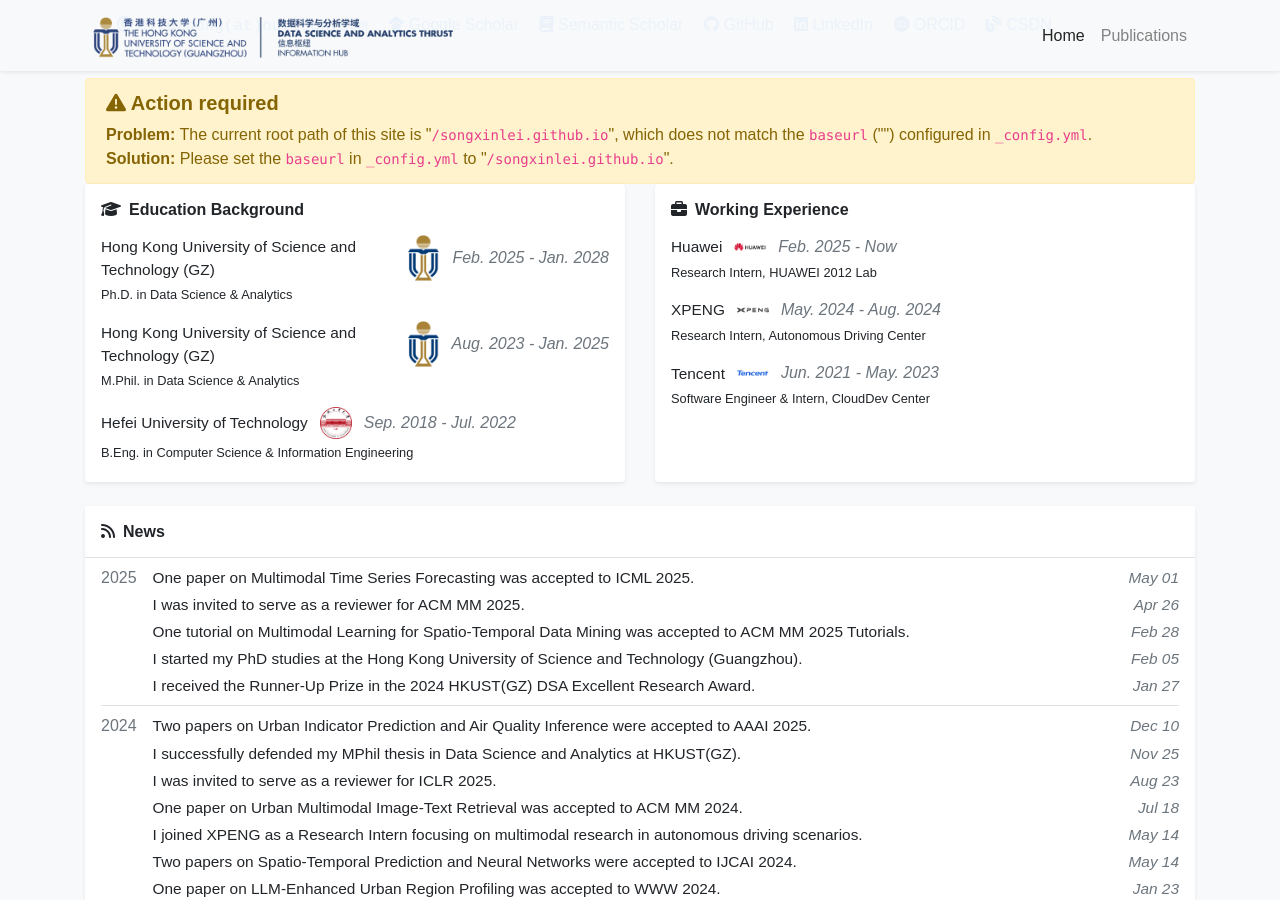
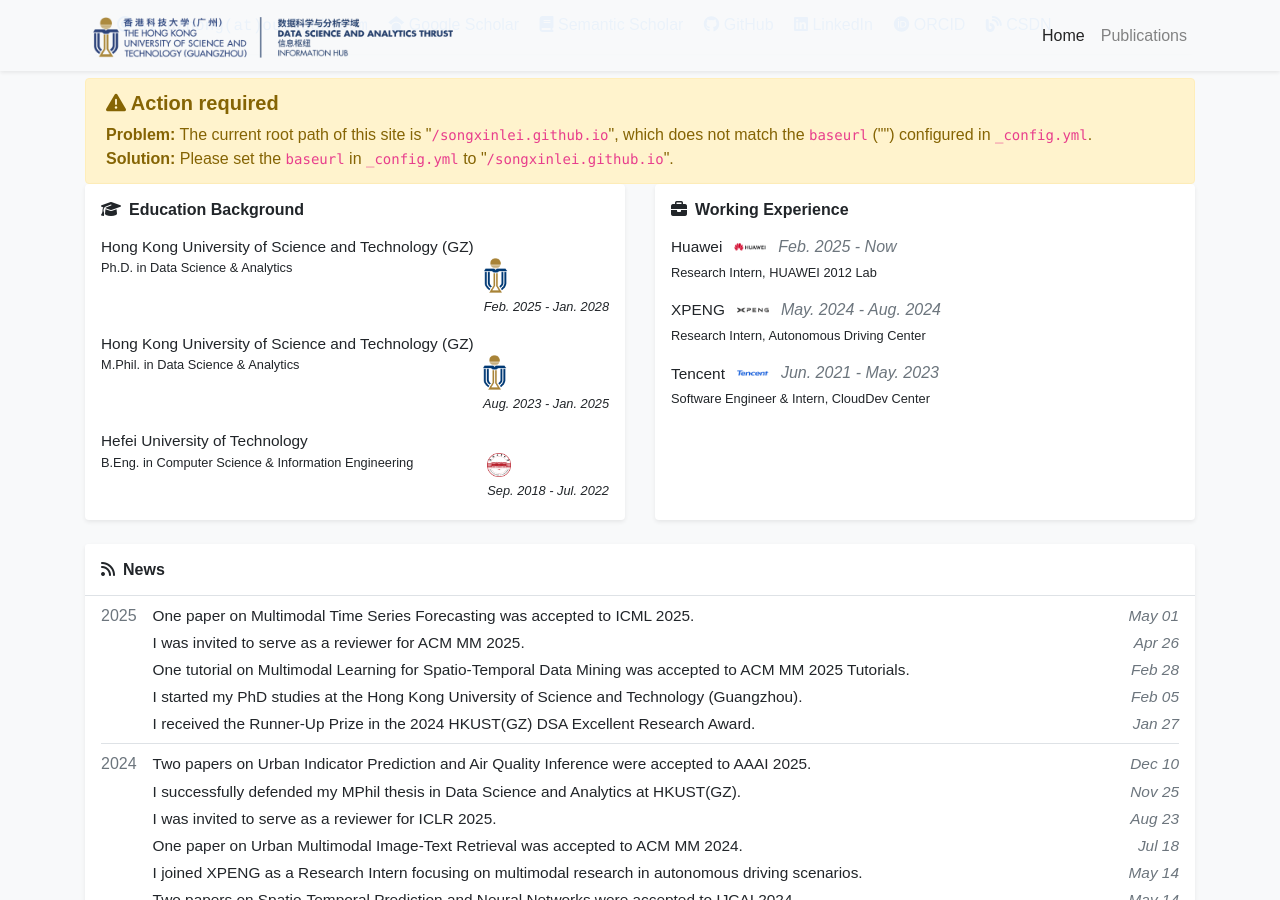
Before and after one commit to thunderlrr/songxinlei.github.io, a Jekyll site: the page built from index.html, in a window 1280 px wide and 900 px high, scrolled down 319 px. Built offline with Jekyll 4.4.1, drawn with Linux system fonts in a browser that asks for light colours; a style sheet for code colours, icons or effects is not loaded.

Commit message:
update profile

```diff
--- a/_includes/widgets/experience_card.html
+++ b/_includes/widgets/experience_card.html
@@ -9,13 +9,15 @@
                     {% for item in site.data.profile.education %}
                     <li class="media mb-3">
                         <div class="media-body">
-                            <div class="d-flex align-items-center mb-1">
-                                <div style="font-size: 15.4px">{{ item.name }}</div>
-                                <img src="{{ item.logo | relative_url }}" alt="{{ item.name }}" style="width: 32px; margin: 0 12px;" class="align-self-center">
-                                <div class="text-muted no-break"><em>{{ item.date }}</em></div>
+                            <div style="font-size: 15.4px">{{ item.name }}</div>
+                            <div class="small">{{ item.dept }}</div>
+                            <div class="small d-flex">
+                                <div>{{ item.position }}</div>
+                                <div class="mt-auto ml-auto no-break text-right">
+                                    <img src="{{ item.logo | relative_url }}" alt="{{ item.name }}" style="width: 24px; margin-bottom: 4px;" class="d-block">
+                                    <em>{{ item.date }}</em>
+                                </div>
                             </div>
-                            <div class="small">{{ item.dept }}</div>
-                            <div class="small">{{ item.position }}</div>
                         </div>
                     </li>
                     {% endfor %}
@@ -34,7 +36,7 @@
                     <li class="media mb-3">
                         <div class="media-body">
                             <div class="d-flex align-items-center mb-1">
-                                <div style="font-size: 15.4px">{{ item.name }}</div>
+                            <div style="font-size: 15.4px">{{ item.name }}</div>
                                 <img src="{{ item.logo | relative_url }}" alt="{{ item.name }}" style="width: 32px; margin: 0 12px;" class="align-self-center">
                                 <div class="text-muted no-break"><em>{{ item.date }}</em></div>
                             </div>
```
